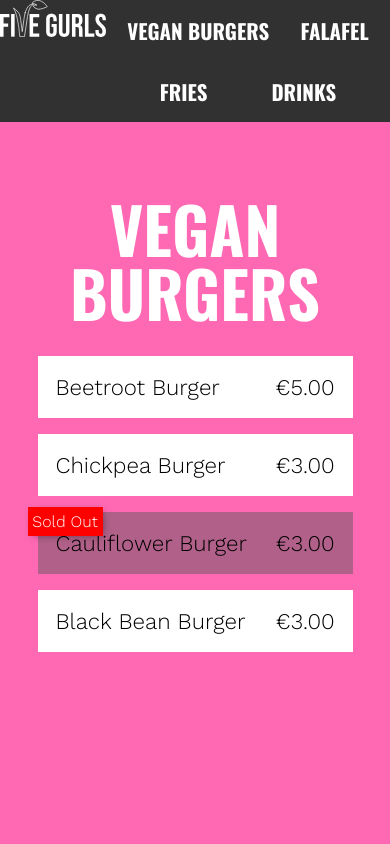
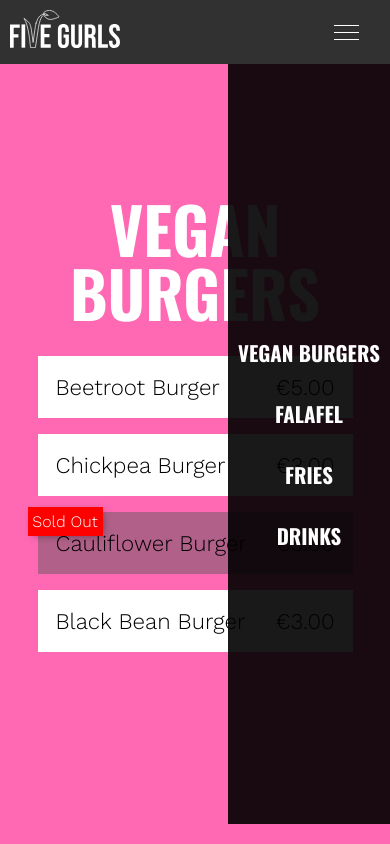
Before and after one commit to Sloggiebear/portfolio-project-takeaway-website, a plain HTML site: page index.html in a window 390 px wide. Shown: the top 844 px of the page. Drawn offline with nearby package versions, Linux system fonts and the light colour scheme.

Commit message:
building responsive nav

```diff
--- a/index.html
+++ b/index.html
@@ -11,9 +11,14 @@
     <!-- Start Nav -->
     <nav id="nav">
       <a href="#" >
-        <img class="logo" src="/img/logo.svg" alt="Five Gurls">
+        <img class="logo-nav" src="/img/logo.svg" alt="Five Gurls">
       </a>
       <ul id="navitems"></ul>
+      <div class="burger">
+        <div class="line-top"></div>
+        <div class="line-middle"></div>
+        <div class="line-bottom"></div>
+      </div>
     </nav>
     <!-- End Nav -->
 
@@ -62,7 +67,7 @@
     <footer>
       <div class="footer--columns">
         <div class="footer--col">
-          <img src="/img/logo.svg" class="logo" alt="Five Gurls">
+          <img src="/img/logo.svg" class="logo-footer" alt="Five Gurls">
           <p>155 Main Street Road,<br/>
           Wicklow Town,<br/>
           Wicklow,<br/>
@@ -79,10 +84,10 @@
           <h4>Gurl, You Follow?</h4>
           <p>Catch us posting on your socials</p>
           <div class="social">
-            <a href="#">
+            <a id="instagram" href="https://www.instagram.com/vegan/" target="_blank">
               <svg id="Layer_1" data-name="Layer 1" xmlns="http://www.w3.org/2000/svg" viewBox="0 0 24 24"><path class="cls-1" d="M10,3a7,7,0,0,0-7,7V20a7,7,0,0,0,7,7H20a7,7,0,0,0,7-7V10a7,7,0,0,0-7-7ZM22,7a.94.94,0,0,1,1,1,1,1,0,0,1-2,0A.94.94,0,0,1,22,7ZM15,9a6,6,0,1,1-6,6A6,6,0,0,1,15,9Zm0,2a4,4,0,1,0,4,4A4,4,0,0,0,15,11Z" transform="translate(-3 -3)"/></svg>
             </a>
-            <a href="#">
+            <a id="twitter" href="https://twitter.com/vegan" target="_blank">
               <svg id="Layer_1" data-name="Layer 1" xmlns="http://www.w3.org/2000/svg" viewBox="0 0 25.9 21.2"><path class="cls-1" d="M28,6.9a10.89,10.89,0,0,1-3.1.8,5.35,5.35,0,0,0,2.3-3A10,10,0,0,1,23.8,6a5.61,5.61,0,0,0-3.9-1.7,5.34,5.34,0,0,0-5.3,5.3,4.87,4.87,0,0,0,.1,1.2,14.86,14.86,0,0,1-11-5.6,10,10,0,0,0-.6,2.9,5,5,0,0,0,2.4,4.4,4.81,4.81,0,0,1-2.4-.7v.1a5.26,5.26,0,0,0,4.3,5.2,5.9,5.9,0,0,1-1.4.2,3.4,3.4,0,0,1-1-.1,5.28,5.28,0,0,0,5,3.7,10.78,10.78,0,0,1-6.6,2.3,5.7,5.7,0,0,1-1.3-.1,15.43,15.43,0,0,0,8.2,2.4A15.09,15.09,0,0,0,25.5,10.3V9.6A10.85,10.85,0,0,0,28,6.9Z" transform="translate(-2.1 -4.3)"/></svg>
             </a>
           </div>
--- a/style.scss
+++ b/style.scss
@@ -18,13 +18,23 @@ h1,h2,h3,h4,h5,h6 {
   font-family: "Oswald", sans-serif;
 }
 
-.logo {
+.logo-nav {
+  max-width: 130px;
+  width: 100%;
+  padding: 10px;
+}
+.logo-footer {
   max-width: 150px;
   width: 100%;
 }
 
 nav {
   position: fixed;
+  display: flex;
+  align-content: center;
+  flex-direction: row;
+  justify-content: space-around;
+  align-items: center;
   width: 100%;
   top: 0;
   background-color: #313131;
@@ -32,10 +42,6 @@ nav {
   z-index: 20;
   text-transform: uppercase;
   min-height: 2rem;
-  display: flex;
-  align-content: center;
-  flex-direction: row;
-  justify-content: space-around;
   font-family: "Oswald", sans-serif;
 
   ul {
@@ -54,10 +60,28 @@ nav {
       color: #ffffff;
       text-decoration: none;
       font-weight: 700;
+      position: relative;
 
       &:hover {
         color: rgb(218, 31, 124);
       }
+
+      &:after {
+          content: "";
+          position: absolute;
+          left: 0;
+          bottom: 0;
+          width: 100%;
+          height: 1px;
+          background-color: white;
+          transform: scaleX(0);
+          transition: transform 250ms ease-in-out;
+      }
+
+      &:hover::after {
+          transform: scaleX(1);
+      }
+
     }
   }
 }
@@ -203,7 +227,7 @@ section {
     align-content: center;
     align-items: center;
     justify-content: center;
-    padding: 30px;
+    padding: 1em;
 
     label {
       display: contents;
@@ -211,11 +235,15 @@ section {
 
     .order-details {
       display: flex;
-      padding: 1em;
+      flex-wrap: wrap;
       margin-bottom: 1rem;
       width: 100%;
       font-size: 1.5rem;
       justify-content: space-around;
+      span {
+        text-align: center;
+        padding: 0.5em 0em;
+      }
     }
 
     .order-quantity {
@@ -223,7 +251,7 @@ section {
       max-width: 200px;
       text-align: center;
       font-size: 1.5rem;
-      margin-bottom: 4em;
+      margin: 1.5em 0em;
       height: 40px;
       display: flex;
       align-content: center;
@@ -344,3 +372,42 @@ footer {
     }
   }
 }
+.burger {
+  display: none;
+  flex-direction: column;
+  align-items: center;
+  justify-content: center;
+  margin-right: 1em;
+  padding: 10px;
+
+  div {
+  display: none;
+  background-color: #ffffff;
+  display: block;
+  width: 25px;
+  height: 1px;
+  margin: 3px 0px;
+  }
+}
+
+@media screen and (max-width: 768px) {
+  nav {
+    justify-content:space-between ;
+
+    ul {
+    position: absolute;
+    right: 0px;
+    top: 64px;
+    height: 90vh;
+    display: flex;
+    flex-direction: column;
+    background-color: rgba(0, 0, 0, 0.9);
+    justify-content: center;
+    align-items: center;
+  }
+
+  .burger {
+    display: flex;
+  }
+}
+}
```
Also changed, not shown: style.css, 1 other file.
